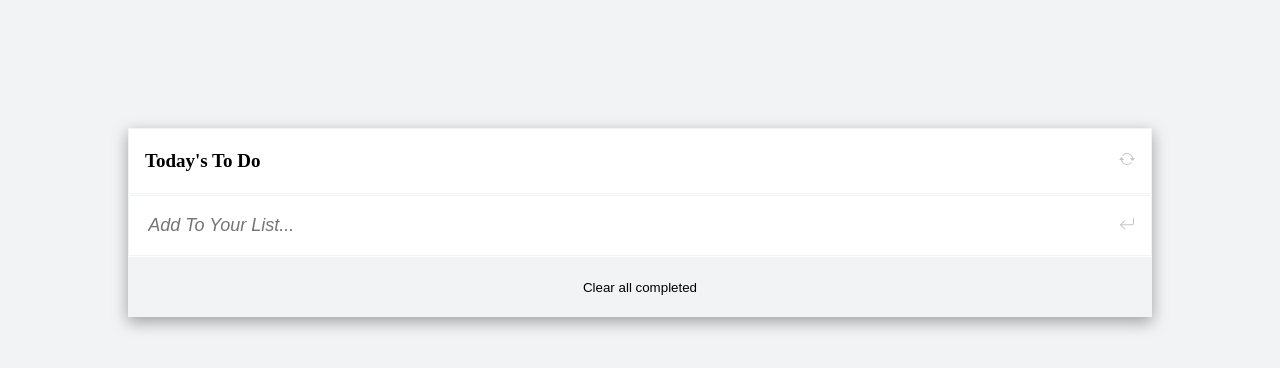
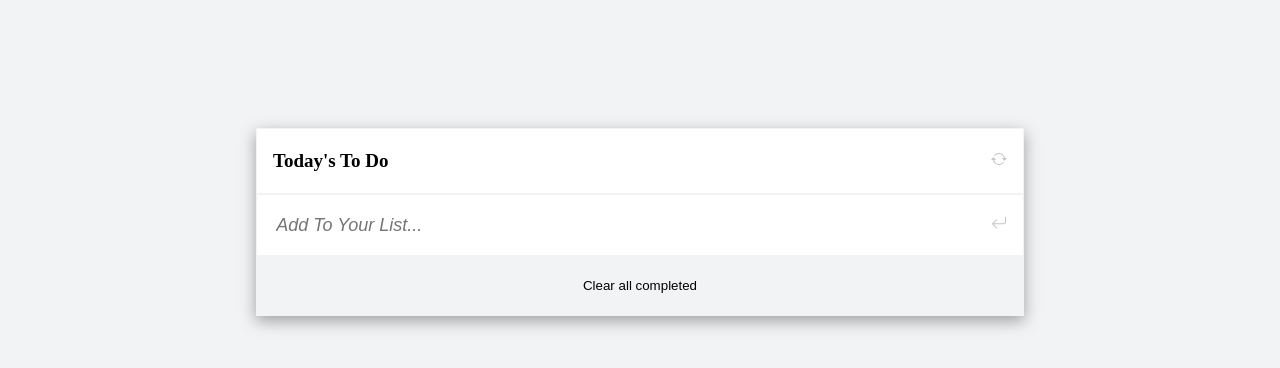
Before and after one commit to akos29/To-do-list, a website built with webpack: page src/index.html in a window 1280 px wide. Built offline with nearby package versions, Linux system fonts and the light colour scheme.

Commit message:
Update the styling

```diff
--- a/src/style.css
+++ b/src/style.css
@@ -19,9 +19,10 @@ body {
   flex-direction: column;
   background-color: white;
   box-shadow: rgba(0, 0, 0, 0.35) 0 5px 15px;
-  margin: 10%;
+  margin: 10% 20%;
   padding: 0;
-  gap: 0.5px;
+
+  /* gap: 0.5px; */
 }
 
 h2 {
```
